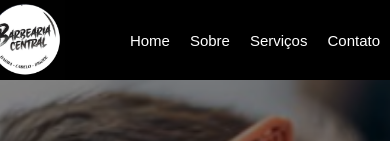
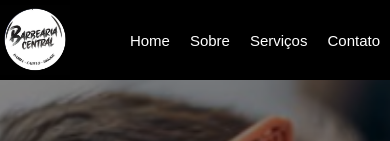
Before and after one commit to Pedroita-057/Projeto, a React (Create React App) app: page / in a window 390 px wide. Shown: the top 141 px of the page. Built offline with nearby package versions, Linux system fonts and the light colour scheme.

Commit message:
correção

```diff
--- a/src/componentes/Menu/menu.css
+++ b/src/componentes/Menu/menu.css
@@ -80,11 +80,11 @@ header img{
     }
 
     header img{
-    height: 80px;
-    width: 80px;
+    height: 70px;
+    width: 70px;
     display: flex;
     justify-content: flex-start;
-    margin: 55px;
+    margin: 50px;
 
 
 
```
